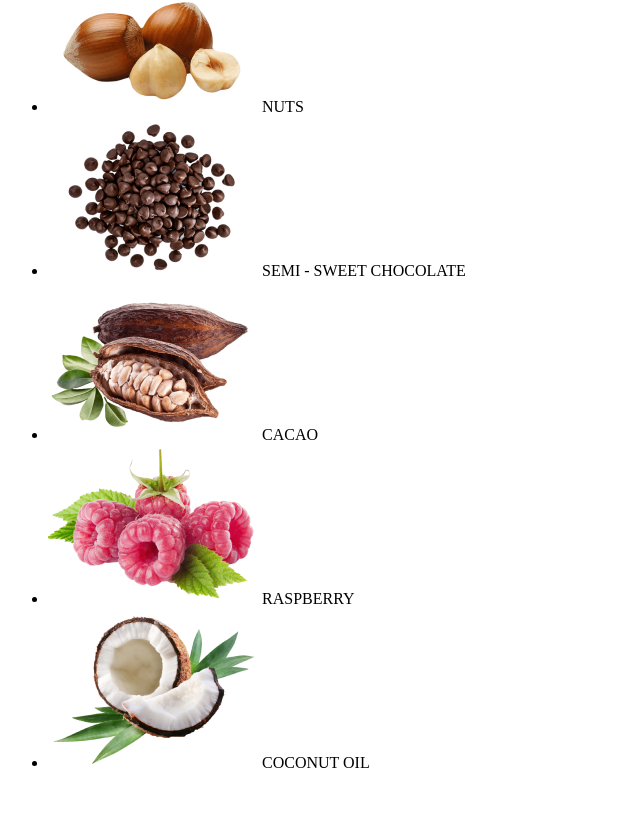
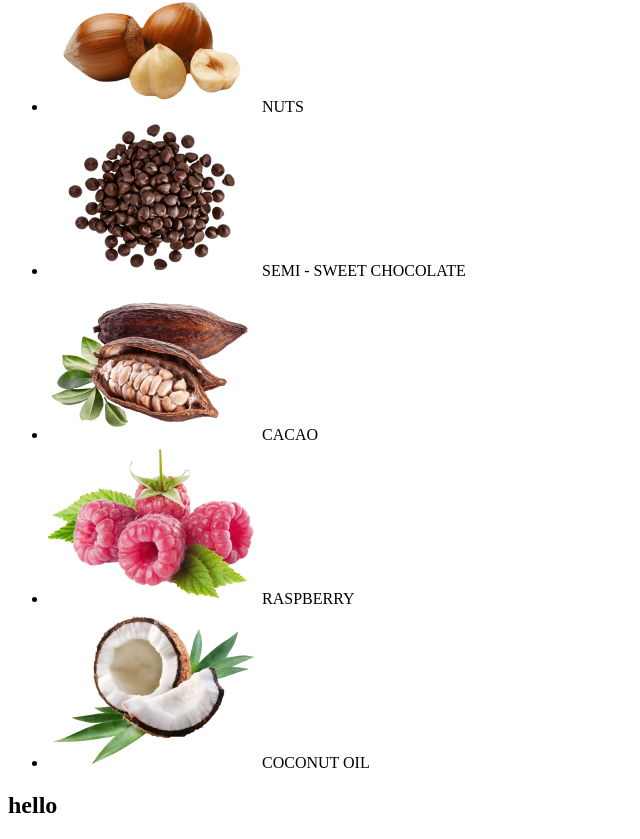
Before and after one commit to ASkypka/65-prac, a plain HTML site: page index.html in a window 1280 px wide. Shown: the part 1481-2320 px from the top of the page, without its empty margins (0-640 px from the left). Before the commit the page ends 2269 px from the top, so only its background shows below. Drawn offline with Linux system fonts and the light colour scheme.

Commit message:
section3+

```diff
--- a/index.html
+++ b/index.html
@@ -144,6 +144,7 @@
           </li>
         </ul>
       </section>
+      <section><h2>hello</h2></section>
     </main>
   </body>
 </html>
```
